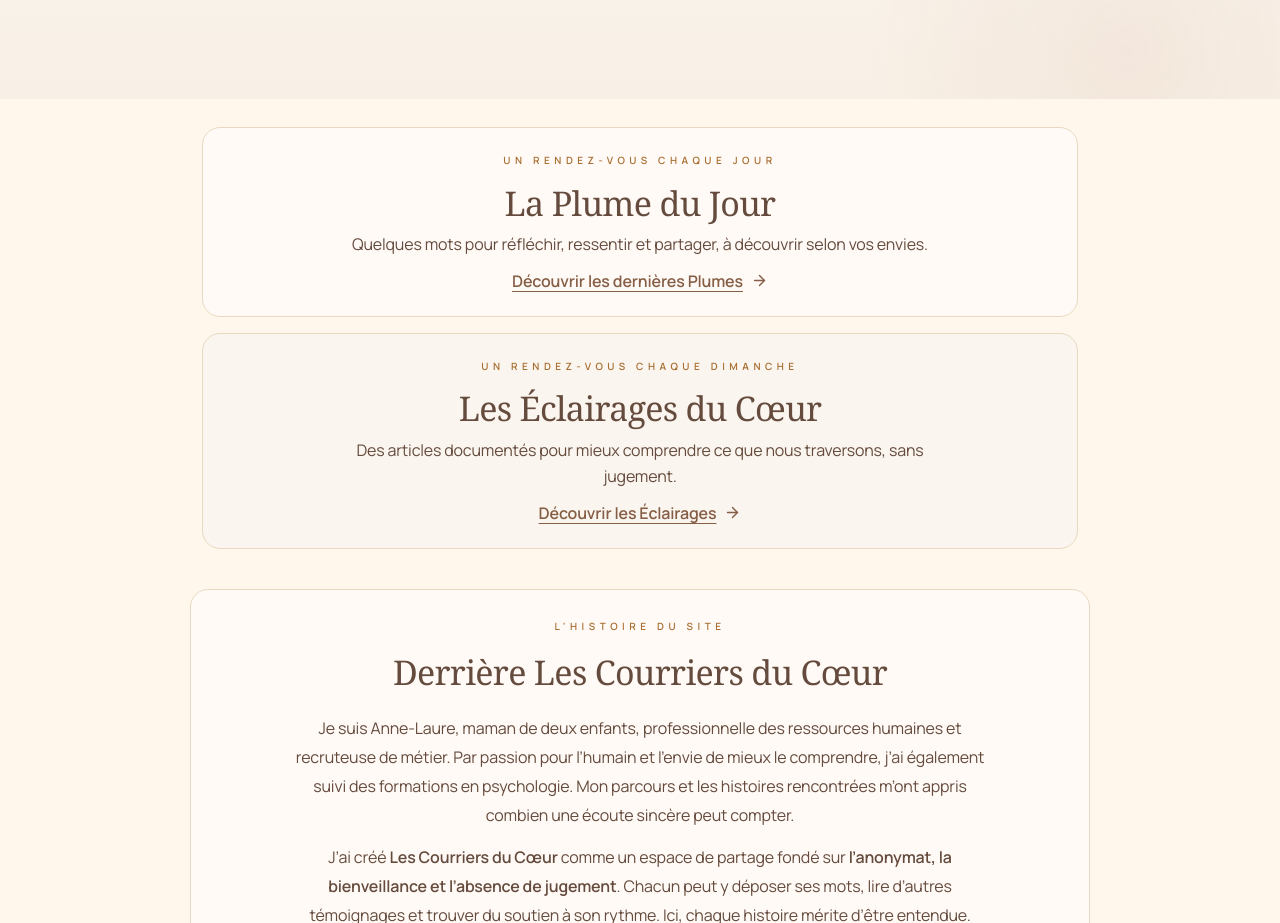
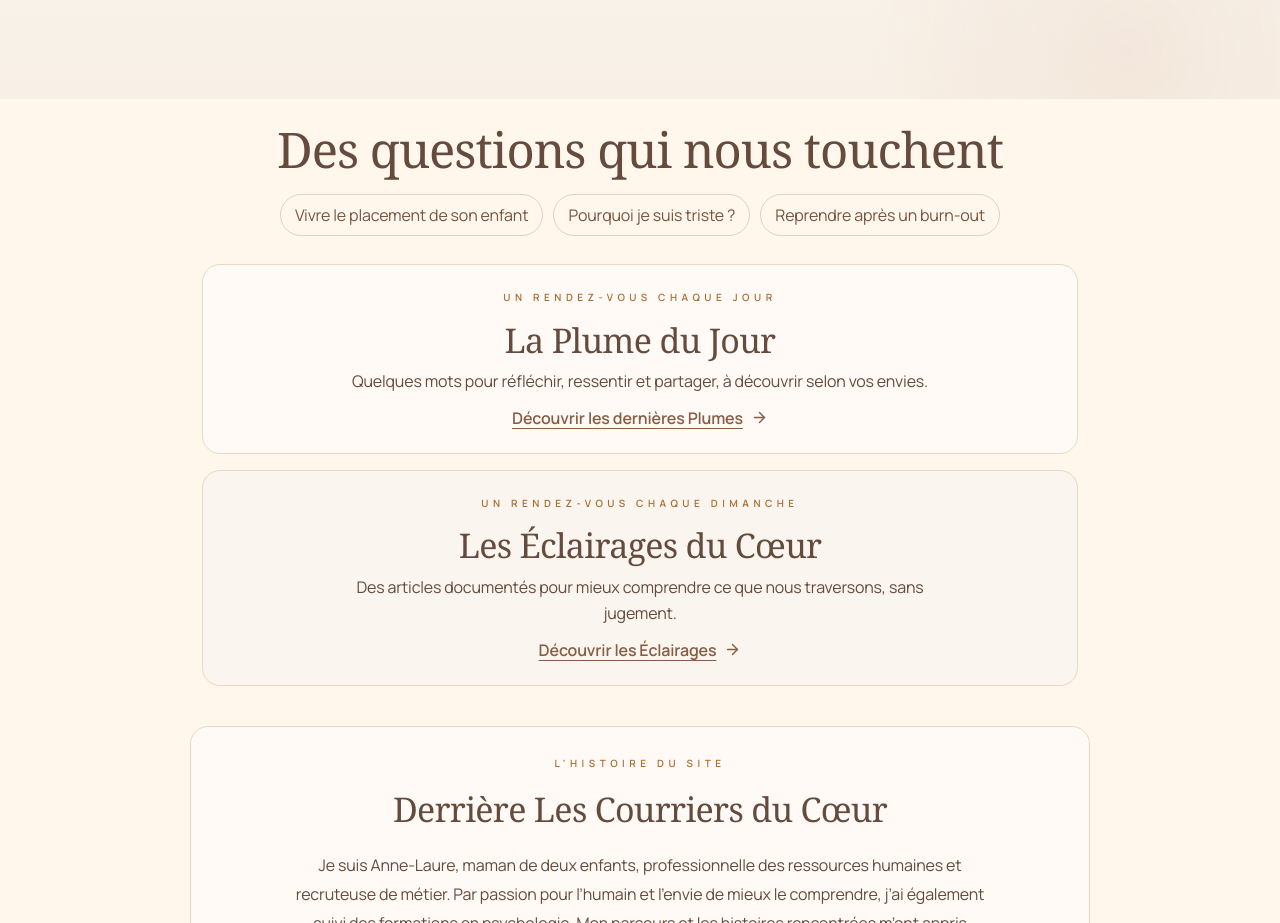
Before and after one commit to njyw4z5df6-debug/les-courriers-du-coeur, a React (Vite) app: page / in a window 1280 px wide. Shown: the part 1300-2223 px from the top of the page. Built offline with nearby package versions, Linux system fonts and the light colour scheme; no server answers.

Commit message:
Link focused SEO articles from homepage with compact topic pills

```diff
--- a/src/pages/HomePage.tsx
+++ b/src/pages/HomePage.tsx
@@ -50,6 +50,14 @@ export function HomePage() {
 
       <PublicLetters />
 
+      <section aria-label="Questions fréquentes" style={{maxWidth:900,margin:'24px auto',padding:'0 18px'}}>
+        <h2 style={{fontFamily:'Georgia,serif',fontWeight:400,color:'#654b3d',textAlign:'center'}}>Des questions qui nous touchent</h2>
+        <div style={{display:'flex',flexWrap:'wrap',justifyContent:'center',gap:10}}>
+          <a href="/guides/comment-vivre-placement-de-son-enfant" style={{border:'1px solid #e4d0bc',borderRadius:24,padding:'9px 14px',color:'#76543f'}}>Vivre le placement de son enfant</a>
+          <a href="/guides/pourquoi-je-me-sens-triste-tout-le-temps" style={{border:'1px solid #e4d0bc',borderRadius:24,padding:'9px 14px',color:'#76543f'}}>Pourquoi je suis triste ?</a>
+          <a href="/guides/burn-out-peur-de-retourner-au-travail" style={{border:'1px solid #e4d0bc',borderRadius:24,padding:'9px 14px',color:'#76543f'}}>Reprendre après un burn-out</a>
+        </div>
+      </section>
       <section aria-label="Les rendez-vous du Cœur" style={{maxWidth:900,margin:'28px auto 40px',padding:'0 12px',display:'grid',gap:16}}>
         <article style={{padding:'24px 20px',background:'#fffaf6',border:'1px solid #e9d8c2',borderRadius:18,textAlign:'center'}}>
           <p className="cdc-eyebrow">UN RENDEZ-VOUS CHAQUE JOUR</p>
```
